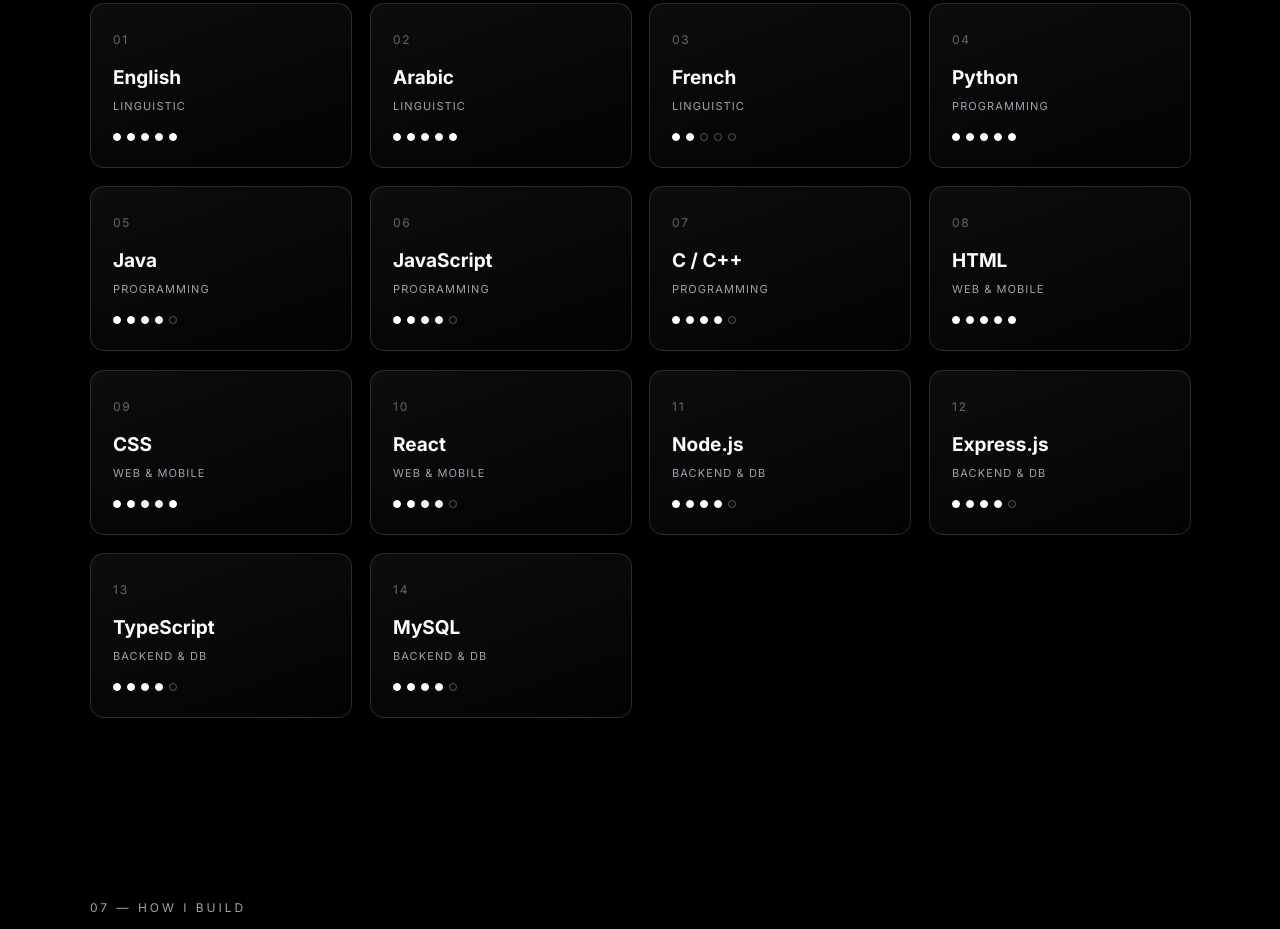
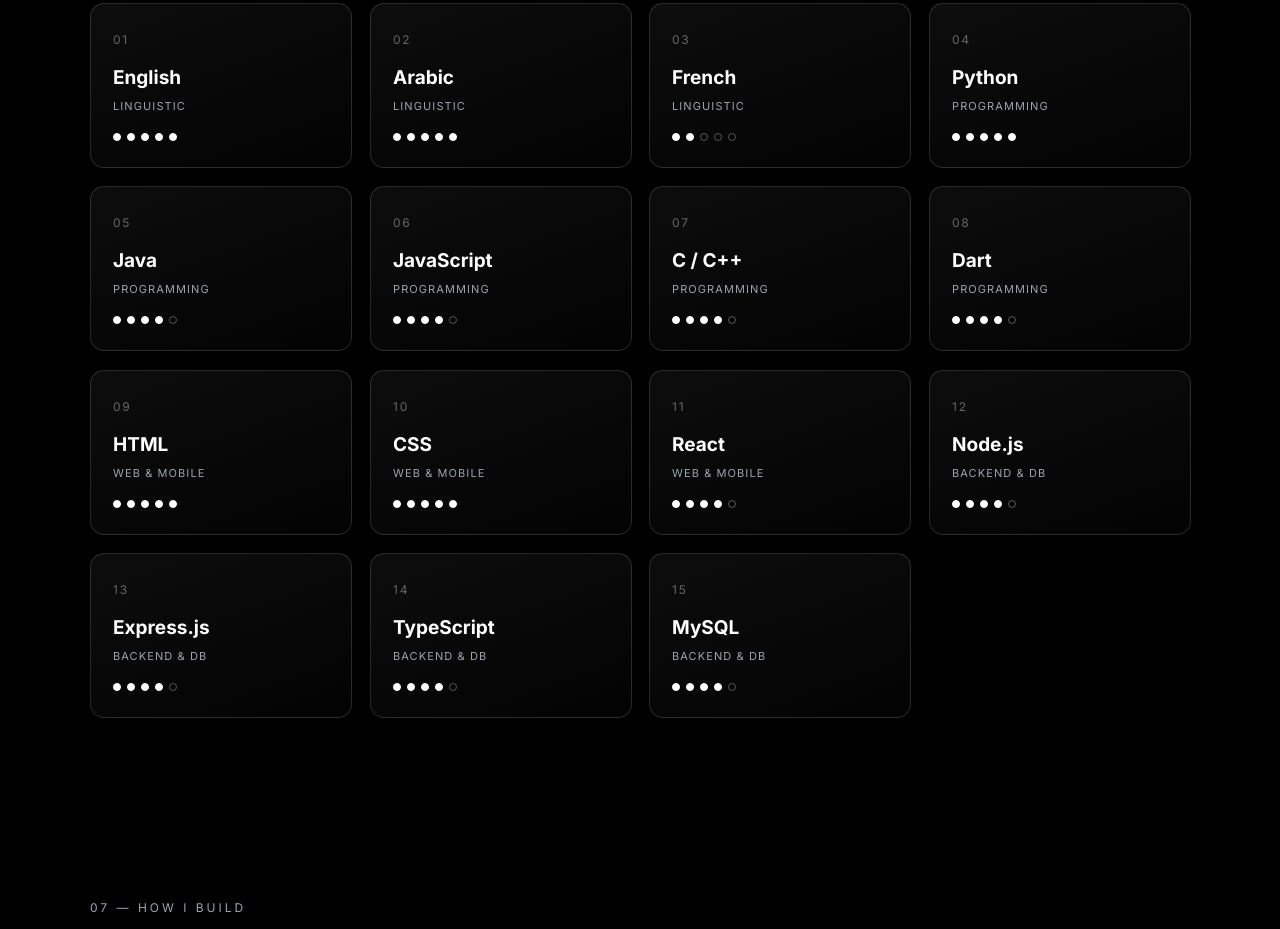
Before and after one commit to AskariSbeity/portfolio, a plain HTML site: page index.html in a window 1280 px wide. Shown: the part 6502-7431 px from the top of the page. Drawn offline with nearby package versions, Linux system fonts and the light colour scheme.

Commit message:
Initial commit - personal portfolio

```diff
--- a/index.html
+++ b/index.html
@@ -839,8 +839,17 @@ class _HomeScreenState extends State&lt;HomeScreen&gt; {
         </div>
       </div>
 
+      <div class="skill-chip" data-tab="programming" data-level="4">
+        <span class="skill-index">08</span>
+        <h4>Dart</h4>
+        <span class="skill-group">Programming</span>
+        <div class="skill-dots" aria-label="Proficiency 3 of 5">
+          <span class="dot on"></span><span class="dot on"></span><span class="dot on"></span><span class="dot on"></span><span class="dot"></span>
+        </div>
+      </div>
+
       <div class="skill-chip" data-tab="web" data-level="5">
-        <span class="skill-index">08</span>
+        <span class="skill-index">09</span>
         <h4>HTML</h4>
         <span class="skill-group">Web &amp; Mobile</span>
         <div class="skill-dots" aria-label="Proficiency 5 of 5">
@@ -849,7 +858,7 @@ class _HomeScreenState extends State&lt;HomeScreen&gt; {
       </div>
 
       <div class="skill-chip" data-tab="web" data-level="5">
-        <span class="skill-index">09</span>
+        <span class="skill-index">10</span>
         <h4>CSS</h4>
         <span class="skill-group">Web &amp; Mobile</span>
         <div class="skill-dots" aria-label="Proficiency 5 of 5">
@@ -858,7 +867,7 @@ class _HomeScreenState extends State&lt;HomeScreen&gt; {
       </div>
 
       <div class="skill-chip" data-tab="web" data-level="4">
-        <span class="skill-index">10</span>
+        <span class="skill-index">11</span>
         <h4>React</h4>
         <span class="skill-group">Web &amp; Mobile</span>
         <div class="skill-dots" aria-label="Proficiency 4 of 5">
@@ -867,7 +876,7 @@ class _HomeScreenState extends State&lt;HomeScreen&gt; {
       </div>
 
       <div class="skill-chip" data-tab="backend" data-level="4">
-        <span class="skill-index">11</span>
+        <span class="skill-index">12</span>
         <h4>Node.js</h4>
         <span class="skill-group">Backend &amp; DB</span>
         <div class="skill-dots" aria-label="Proficiency 4 of 5">
@@ -876,7 +885,7 @@ class _HomeScreenState extends State&lt;HomeScreen&gt; {
       </div>
 
       <div class="skill-chip" data-tab="backend" data-level="4">
-        <span class="skill-index">12</span>
+        <span class="skill-index">13</span>
         <h4>Express.js</h4>
         <span class="skill-group">Backend &amp; DB</span>
         <div class="skill-dots" aria-label="Proficiency 4 of 5">
@@ -885,7 +894,7 @@ class _HomeScreenState extends State&lt;HomeScreen&gt; {
       </div>
 
       <div class="skill-chip" data-tab="backend" data-level="4">
-        <span class="skill-index">13</span>
+        <span class="skill-index">14</span>
         <h4>TypeScript</h4>
         <span class="skill-group">Backend &amp; DB</span>
         <div class="skill-dots" aria-label="Proficiency 4 of 5">
@@ -894,7 +903,7 @@ class _HomeScreenState extends State&lt;HomeScreen&gt; {
       </div>
 
       <div class="skill-chip" data-tab="backend" data-level="4">
-        <span class="skill-index">14</span>
+        <span class="skill-index">15</span>
         <h4>MySQL</h4>
         <span class="skill-group">Backend &amp; DB</span>
         <div class="skill-dots" aria-label="Proficiency 4 of 5">
```
